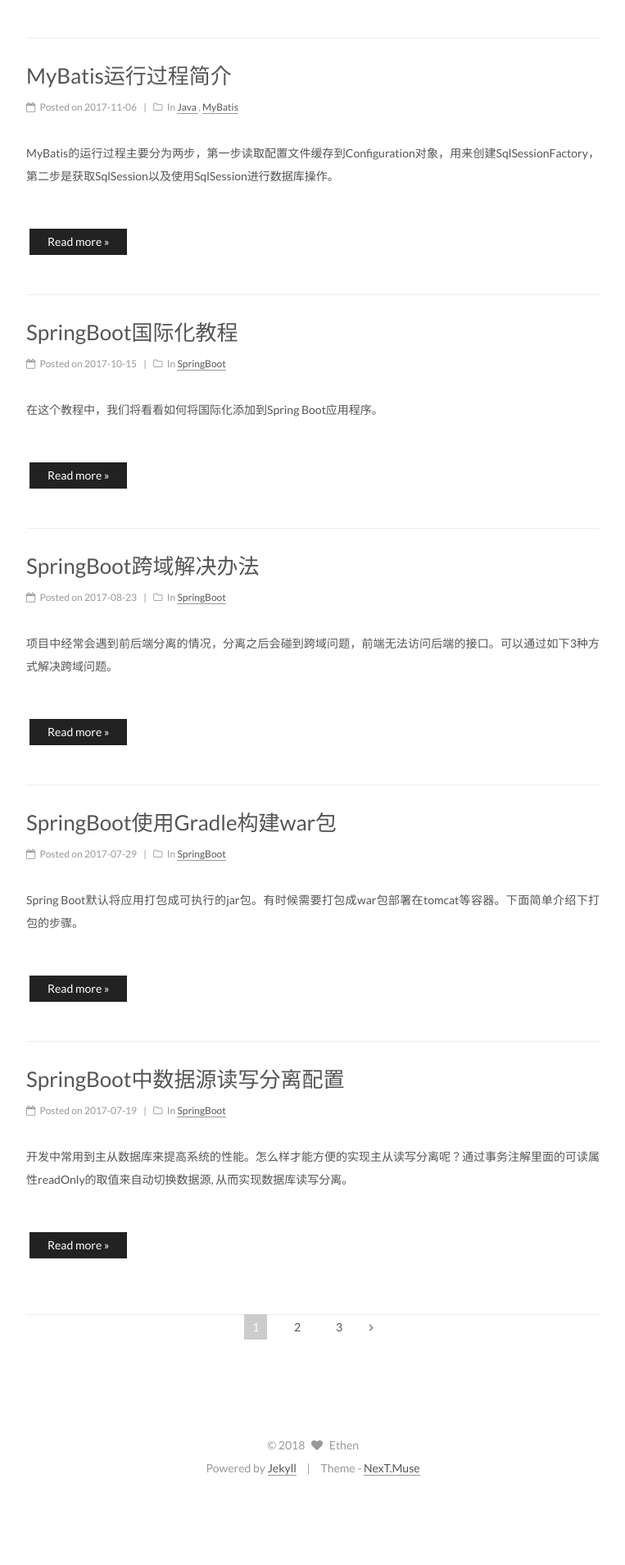
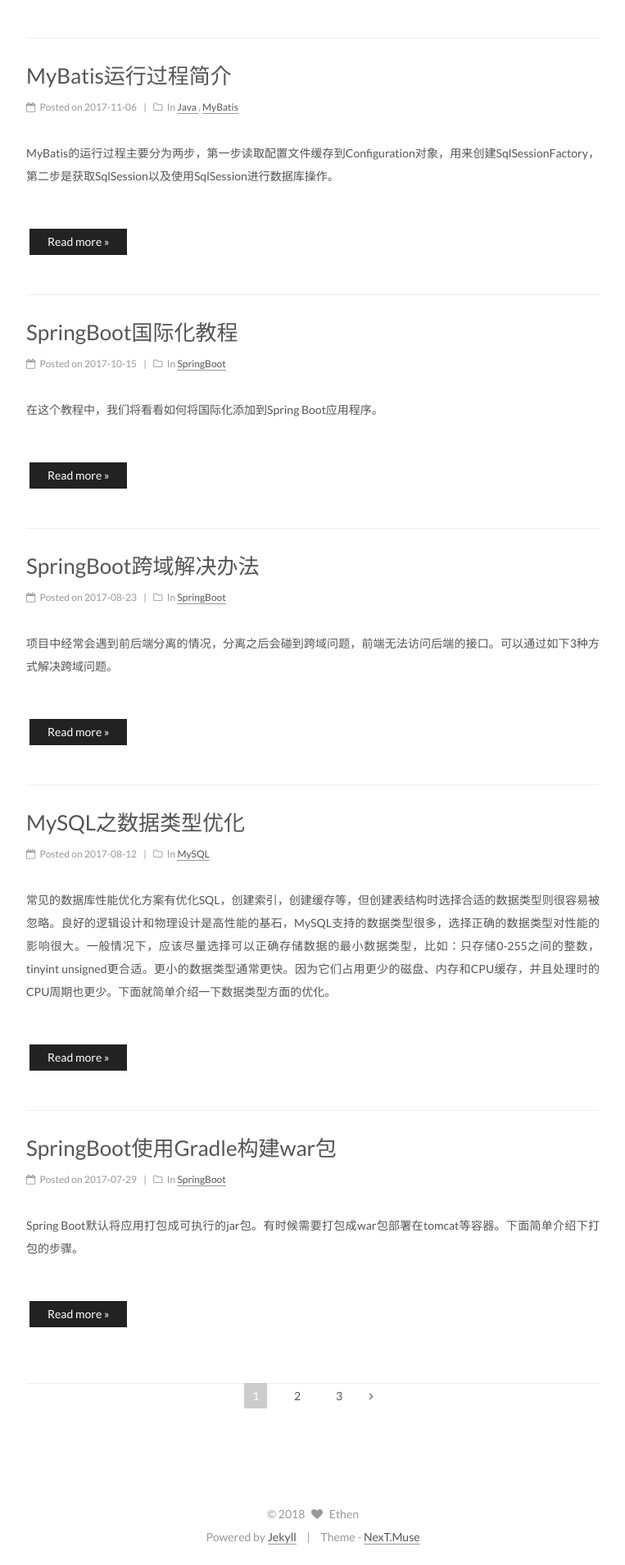
Before and after one commit to ethendev/ethendev.github.io, a Jekyll site: the page built from index.html, in a window 1280 px wide. Shown: the part 1857-3766 px from the top of the page at 82% size, without its empty margins (258-1021 px from the left). Built offline with Jekyll 4.4.1, drawn with Linux system fonts in a browser that asks for light colours; the list of posts is cut into pages by our own code; comment, search, counter and statistics services are not loaded; before the commit the page ends 3682 px from its top, so only the background shows below that; some of the changed lines change nothing that is shown.

Commit message:
update post

````diff
--- /dev/null
+++ b/_posts/2017-08-12-mysql-optimization-type-note.md
@@ -0,0 +1,129 @@
+---
+layout: post
+title: MySQL之数据类型优化
+tags:  [MySQL]
+categories: [MySQL]
+keywords: MySQL,优化
+---
+
+
+常见的数据库性能优化方案有优化SQL，创建索引，创建缓存等，但创建表结构时选择合适的数据类型则很容易被忽略。良好的逻辑设计和物理设计是高性能的基石，MySQL支持的数据类型很多，选择正确的数据类型对性能的影响很大。一般情况下，应该尽量选择可以正确存储数据的最小数据类型，比如：只存储0-255之间的整数，tinyint unsigned更合适。更小的数据类型通常更快。因为它们占用更少的磁盘、内存和CPU缓存，并且处理时的CPU周期也更少。下面就简单介绍一下数据类型方面的优化。
+
+
+
+
+## 数值类型
+数值类型包括整数和实数，下面会分别介绍这两种数据的类型选择。
+
+### 整数
+存储整数整数可以使用下面这几种类型，占用的存储空间和取值范围如下：
+
+|   类型  | 位数 |  范围       |
+|   -     | -    |  -          |
+|tinyint  | 8    |-2^7 ~  2^7  |
+|smallint | 16   |-2^15 ~  2^15|
+|mediumint| 24   |-2^23 ~  2^23|
+|int      | 32   |-2^31 ~  2^31|
+|bigint   | 64   |-2^63 ~  2^63|
+
+整数有UNSIGNED属性，表示不允许出现负数，对于tinyint类型取值范围 -128 ~ 127，tinyint unsigned 的存储范围为 0 ~ 255。
+
+> 有一点需要注意，MySQL可以为整数指定宽度，例如int(10), 但这对大多数应用来说没有意义。因为它不会限制值的范围，只指定显示长度。
+
+### 实数
+实数不仅可以存储带有小数的数字，还可以存储超过 bigint 范围的整数。
+
+MYSQL中, float, double, decimal 都可以存储小数，但是float 和 double 存储的是近似值，对于money等对精度要求高的场合不适用。 它们 都可以指定精度，对于decimal列， 还可以指定小数点前后的最大位数，但这会影响列的空间消耗。
+
+
+DECIMAL列的声明语法是 DECIMAL(M，D), 参数的值范围如下:
+* M是最大位数（精度）, 它的范围是 1 到 65。
+* D是小数点右边的位数（刻度）, 它的范围为 0 到 30，且不得大于M.
+
+
+DECIMAL列的值使用二进制格式存储，该格式将九个十进制数字打包为4个字节。
+例如，DECIMAL（18,9）在小数点的两侧各有九个数字，因此整数部分和小数部分每个需要4个字节。
+
+
+float 类型在存储同样范围的值时，通常比 decimal 使用更少的空间。float 使用4个字节存储，double 使用8个字节。计算中 decimal 会转换为 double 类型。
+
+
+因为需要额外的空间和计算开销，所以应该尽量只在对小数进行精确计算时才使用 decimal -- 例如财务数据。 在数据量比较大的时候，可以考虑使用 bigint 代替 decimal， 将需要存储的货币单位根据小数位数乘以相应的倍数，然后将结果存储在 bigint 里。这样可以避免浮点计算不精确以及 decimal 精确计算代价高的问题。
+
+
+## 字符串类型
+### varchar 和 char 类型
+
+varchar 和 char 是两种主要的字符串类型。
+
+* varchar
+  * varchar用于存储可变长字符串，比定长类型更节省空间，因为它仅使用必要的空间（MySQL表使用row_format = fixed 时例外）。
+  * varchar 需要使用 1 或 2 个额外字节记录字符串长度。如果列长度小于或等于255字节， 则只使用 1 个字节表示，否则使用 2 个字节。
+  * varchar 节省了存储空间，对性能有好处。但是由于是变长的，在 UPDATE 时可能会变得比原来更长，导致需要做额外的工作。如果一个行占用的空间增长，并且页内没有更多的空间可以存储，InnoDB 需要分裂页来使行可以放进页内， MyISAM 则会将行拆成不同的片段存储。
+  * 适合场景：字符串列的最大长度比平均长度大很多，列更新很少的情况。还有使用了像 UTF-8 这样复杂的字符集，每个字符都使用了不同的字节数进行存储。
+  * MySQl 5.0 以上版本，在存储和检索时会保留末尾空格。
+
+* char
+  * char 类型是定长的，MySQL 根据定义的字符串长度分配足够的空间。
+  * 适合存储很短的字符串，或者所有的值都接近同一个长度。例如， 存储密码的 MD5 值， 因为这是一个定长的值。对于经常变更的数据，char 比 varchar 更好，因为定长的char 类型不容易产生碎片。例如用 char(1) 存储单字符集只需要 1 个字节，但是 varchar(1) 需要2个字节，其中一个用来记录长度。
+  * 当存储 char 值时，MySQL 会删除所有的末尾空格。
+
+
+### blob 和 text 类型
+
+blob 和 text 都是为存储很大的数据而设计的字符串数据类型， 分别采用二进制和字符方式存储。
+
+与其他类型不同，MySQL 把每个blob 和 text 值当做一个独立的对象处理。存储引擎在存储时通常会做特殊处理。当blob 和 text 值太大时，InnoDB 会使用专门的 "外部"存储区域来存储，此时每个值在行内需要 1 ~ 4 个字节存储指针。
+
+blob 和 text 不同之处是 blob 存储的是二进制数据，没有排序规则或字符集，而 text 类型有字符集和排序规则。
+
+MySQL 不能将 blob 和 text 列全部长度的字符串进行索引，也不能使用这些索引消除排序。
+
+
+## 日期和时间类型
+
+MySQL支持5中时间和日期类型，它们的类型、占用空间和取值范围如下：
+
+|   类型  | 字节 | 格式               | 范围                     |
+|   -     | -    |  -                 | -                        |
+|YEAR     | 1    |YYYY                |1901 ~ 2155  |
+|TIME     | 3    |HH:MM:SS            |-838:59:59 ~	838:59:59 |
+|DATE     | 4    |YYYY-MM-DD          |1000-01-01 ~  9999-12-31   |
+|TIMESTAMP| 4    |YYYY-MM-DD HH:MM:SS |1970-01-01 00:00:00 ~ 2038 某个时刻 |
+|DATETIME | 8    |YYYY-MM-DD HH:MM:SS |1000-01-01 00:00:00 ~ 9999-12-31 23:59:59  |
+
+* DATETIME
+  * 能保存大范围的值，从1001 到 9999年， 占用 8 个字节。
+* TIMESTAMP
+  * 保存了从 1970年1月1日午夜以来的秒数。 占用 4 个字节。但是范围比较小，只能表示从 1970 到 2038 年。
+  * 显示的值依赖于时区。日期需要国际化处理时可以使用此类型。
+  * 支持更新数据时，MySQL自动将系统的当前时间设置到TIMESTAMP 列，
+
+与 DATETIME 相比， 通常应该尽量使用 TIMESTAMP 类型， 因为空间利用率高。
+
+
+## 标识列（identifier）
+标识列是指可以不用手动的插入值，系统提供默认的序列值。
+
+为标识列选择合适的数据类型非常重要。一般来说很有可能使用标识列与其他列值进行比较，获取通过标识列查找其他列。也有可能在另外的表中作为外键使用，所以应该选择跟关联表中对应列一样的类型。
+
+整数通常是标识列最好的选择，因为它们很快并且可以使用 AUTO_INCREMENT 。如果有可能，尽量避免使用字符串类型作为标识列，因为它们很消耗空间，并且通常比数字类型慢。
+
+如果存储 UUID 值，则应该移除 "-" 符号。或者更好的做法是，用 UNHEX
+() 函数将移除 "-" 符号后的 UUID 转换为16进制的数字，存储在 BINARY(16) 列中。检索时通过 HEX() 函数来格式化为16进制格式。
+
+示例：
+```
+create table users(id_bin binary(16), name varchar(20));
+insert into users values(unhex(replace(uuid(),'-','')), 'zhansan');
+```
+
+## 特殊类型
+
+特殊类型并不与 MySQL 内置类型一致。比如存储比秒级更小粒度的日期和时间值时，MySQL 并没有提供合适的数据类型。可以使用 bigint 类型存储微秒级别的时间戳。
+
+比如 IPV4 地址，很多人使用 varchar(15) 来存储。然而，它其实是一个 32 位无符号整数，不是字符串，使用小数点分隔开只是为了方便阅读。所以可以使用无符号整数来存储 IP 地址。MySQL 提供了 INET_ATON() 和 INET_NTOA() 函数进行转换。
+
+* INET_ATON(): 将字符串的网络地址，转换为整数。
+
+* INET_NTOA(): 将整数类型网络地址，转换为字符串地址。
````
Also changed, not shown: _posts/2017-10-15-SpringBoot-internationalization.md (+1 -0 lines).
